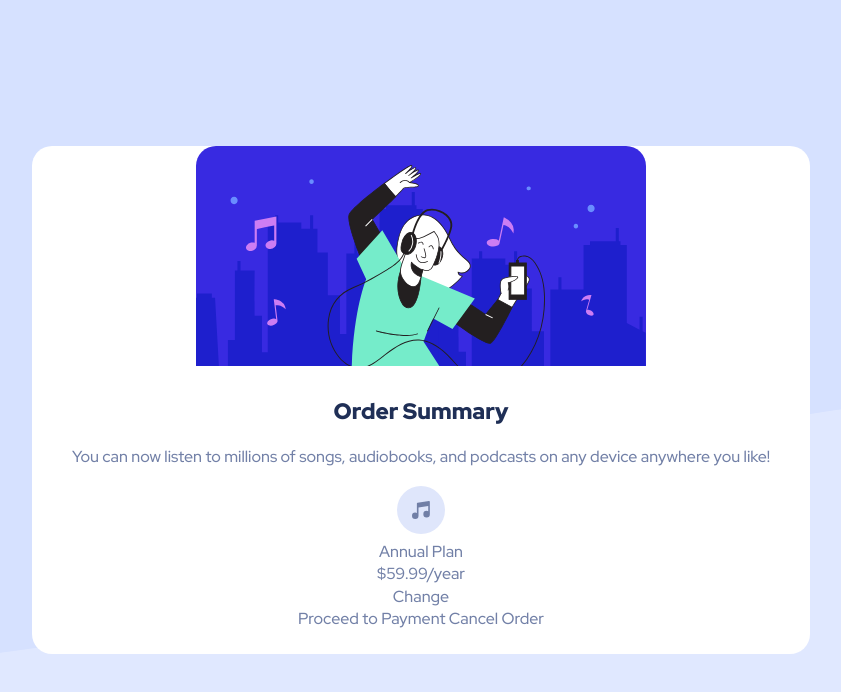
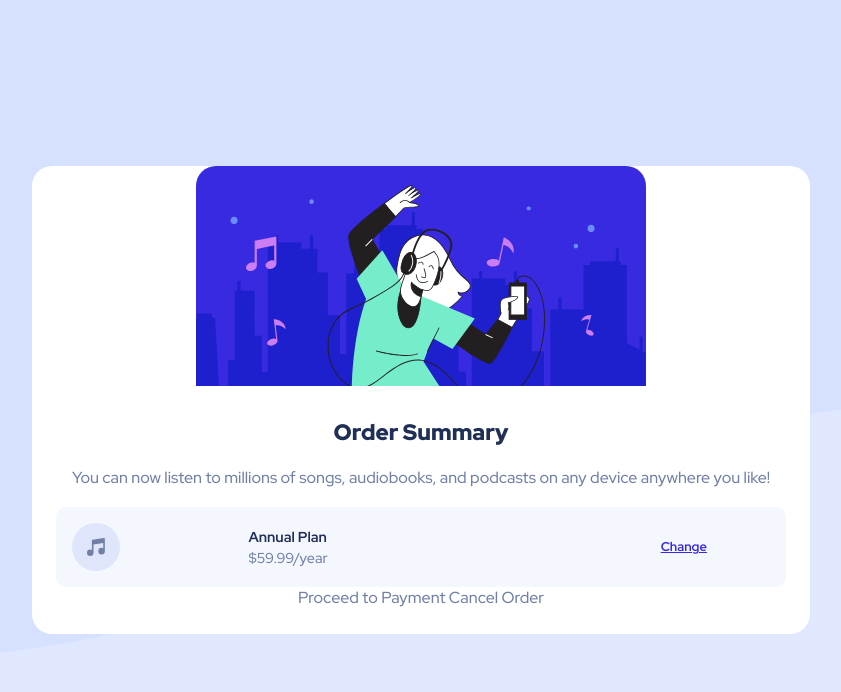
Before and after one commit to sheronimo/frontendmentor-ordersummary, a plain HTML site: page index.html in a window 1280 px wide. Shown: the whole page, without its empty margins (219-1060 px from the left). Drawn offline with Linux system fonts and the light colour scheme.

Commit message:
order details area

```diff
--- a/index.html
+++ b/index.html
@@ -35,9 +35,9 @@
 				</p>
 				<div class="order-details">
 					<img src="./images/icon-music.svg" alt="Music" />
-					<div>
-						<p class="order-name">Annual Plan</p>
-						<p class="order-price">$59.99/year</p>
+					<div class="type">
+						<p class="name">Annual Plan</p>
+						<p class="price">$59.99/year</p>
 					</div>
 					<a href="#" class="change">Change</a>
 				</div>
--- a/scss/main.scss
+++ b/scss/main.scss
@@ -26,6 +26,7 @@ body {
 	justify-content: center;
 	text-align: center;
 	font-family: $font-stack;
+	font-weight: 500;
 	color: $clr-neutral-desat;
 	line-height: 1.4;
 
@@ -60,4 +61,32 @@ body {
 		margin: 1rem;
 		line-height: 1.7;
 	}
+
+	&-details {
+		background-color: $clr-neutral-pale;
+		display: grid;
+		grid-template-columns: 1fr 2fr 1fr;
+		grid-gap: 0.25rem;
+		align-items: center;
+		padding: 1rem;
+		border-radius: 10px;
+
+		.type {
+			font-size: 0.9rem;
+			text-align: left;
+		}
+
+		.name {
+			color: $clr-neutral-dark;
+			font-weight: 700;
+			line-height: 1.5;
+		}
+
+		.change {
+			color: $clr-secondary;
+			font-size: 0.8rem;
+			font-weight: 700;
+			text-decoration: underline;
+		}
+	}
 }
```
Also changed, not shown: css/main.css, 1 other file.
